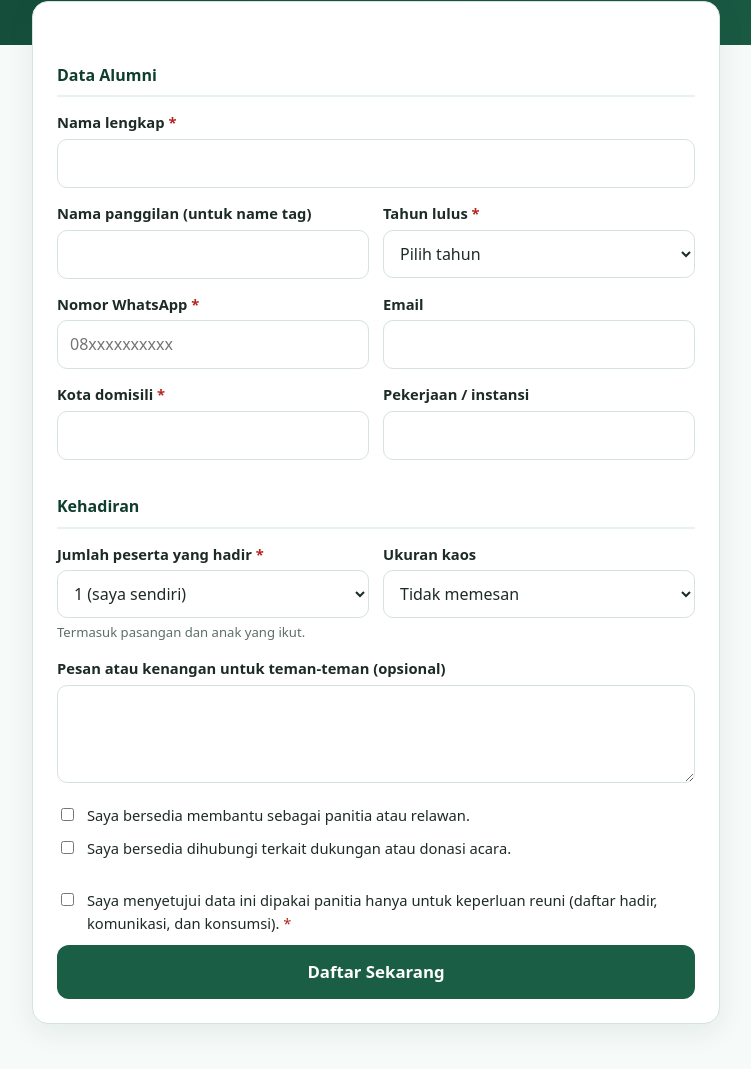
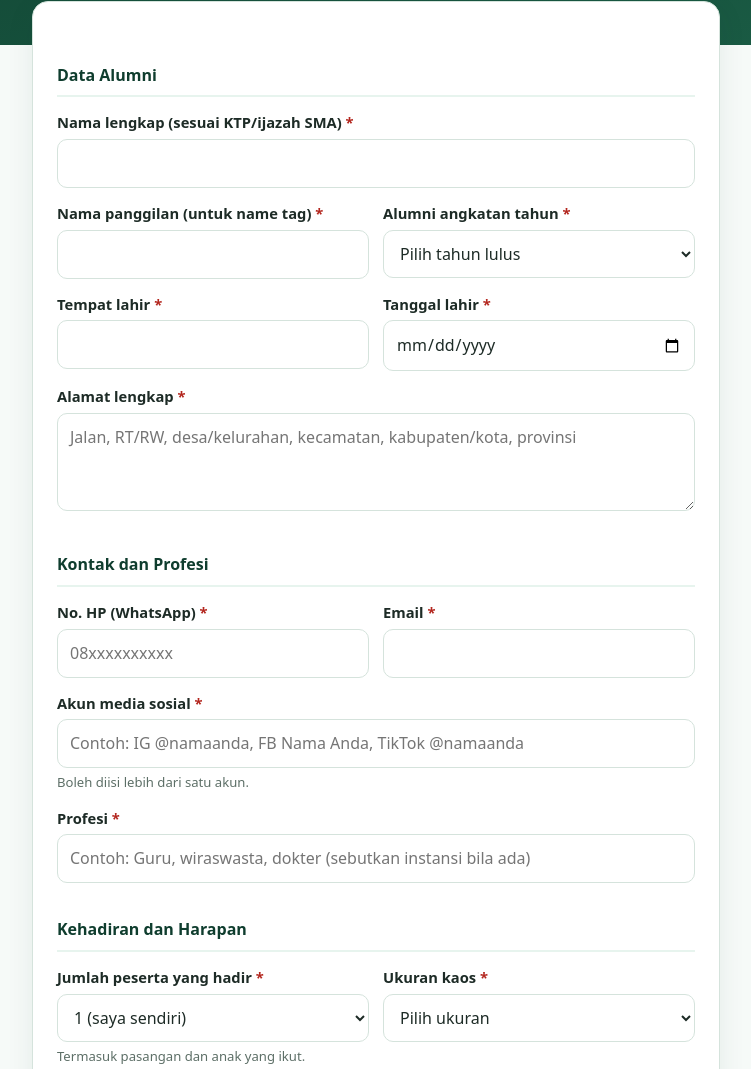
Before and after one commit to dijayanet/pendafataran_reuni_akbar_smai, a plain HTML site: page index.html in a window 1280 px wide. Shown: the part 504-1573 px from the top of the page, without its empty margins (264-1015 px from the left). Drawn offline with Linux system fonts and the light colour scheme; no server answers.

Commit message:
Add files via upload

```diff
--- a/index.html
+++ b/index.html
@@ -4,9 +4,9 @@
 <meta charset="utf-8">
 <link rel="icon" type="image/png" href="logo.png">
 <meta name="viewport" content="width=device-width, initial-scale=1">
-<title>Pendaftaran Reuni Akbar Alumni SMA Islam Al-Mizan</title>
-<meta name="description" content="Formulir pendaftaran Reuni Akbar Alumni SMA Islam Al-Mizan Jatiwangi.">
-<meta property="og:title" content="Daftar Reuni Akbar Alumni SMA Islam Al-Mizan">
+<title>Pendaftaran Reuni Akbar Alumni SMA Unggulan Al-Mizan</title>
+<meta name="description" content="Formulir pendaftaran Reuni Akbar Alumni SMA Unggulan Al-Mizan (semua angkatan).">
+<meta property="og:title" content="Daftar Reuni Akbar Alumni SMA Unggulan Al-Mizan">
 <meta property="og:description" content="Mari berkumpul kembali. Daftarkan diri Anda sekarang.">
 <style>
 :root{--g9:#0f3d2e;--g7:#1b5e46;--g5:#2f8f6b;--g1:#e7f4ee;--gold:#c8962e;--ink:#1d2b26;--mut:#5d6f67;--line:#d5e3dc;--err:#b3261e;--bg:#f6faf8}
@@ -64,7 +64,7 @@ button.primary:disabled{opacity:.6;cursor:wait}
 <header>
   <div class="school" id="sekolah"></div>
   <h1 id="judul">Reuni Akbar Alumni</h1>
-  <p class="sub">Silaturahmi lintas angkatan. Daftarkan diri Anda dan kabari rekan seangkatan.</p>
+  <p class="sub">Silaturahmi semua angkatan. Daftarkan diri Anda dan kabari rekan seangkatan.</p>
   <div class="info" id="info"></div>
 </header>
 
@@ -77,35 +77,51 @@ button.primary:disabled{opacity:.6;cursor:wait}
 
       <fieldset>
         <legend>Data Alumni</legend>
-        <div class="field"><label for="nama">Nama lengkap <span class="req">*</span></label>
+        <div class="field"><label for="nama">Nama lengkap (sesuai KTP/ijazah SMA) <span class="req">*</span></label>
           <input id="nama" name="nama" required maxlength="80" autocomplete="name">
           <div class="err">Nama lengkap wajib diisi.</div></div>
         <div class="row">
-          <div class="field"><label for="panggilan">Nama panggilan (untuk name tag)</label>
-            <input id="panggilan" name="panggilan" maxlength="30"></div>
-          <div class="field"><label for="angkatan">Tahun lulus <span class="req">*</span></label>
-            <select id="angkatan" name="angkatan" required><option value="">Pilih tahun</option></select>
-            <div class="err">Pilih tahun lulus.</div></div>
+          <div class="field"><label for="panggilan">Nama panggilan (untuk name tag) <span class="req">*</span></label>
+            <input id="panggilan" name="panggilan" required maxlength="30">
+            <div class="err">Nama panggilan wajib diisi.</div></div>
+          <div class="field"><label for="angkatan">Alumni angkatan tahun <span class="req">*</span></label>
+            <select id="angkatan" name="angkatan" required><option value="">Pilih tahun lulus</option></select>
+            <div class="err">Pilih tahun angkatan.</div></div>
         </div>
         <div class="row">
-          <div class="field"><label for="wa">Nomor WhatsApp <span class="req">*</span></label>
-            <input id="wa" name="wa" type="tel" inputmode="tel" required maxlength="20" placeholder="08xxxxxxxxxx" autocomplete="tel">
-            <div class="err">Masukkan nomor WhatsApp yang valid.</div></div>
-          <div class="field"><label for="email">Email</label>
-            <input id="email" name="email" type="email" maxlength="80" autocomplete="email">
-            <div class="err">Format email tidak valid.</div></div>
+          <div class="field"><label for="tempatLahir">Tempat lahir <span class="req">*</span></label>
+            <input id="tempatLahir" name="tempatLahir" required maxlength="60">
+            <div class="err">Tempat lahir wajib diisi.</div></div>
+          <div class="field"><label for="tglLahir">Tanggal lahir <span class="req">*</span></label>
+            <input id="tglLahir" name="tglLahir" type="date" required min="1940-01-01">
+            <div class="err">Isi tanggal lahir yang valid.</div></div>
         </div>
-        <div class="row">
-          <div class="field"><label for="domisili">Kota domisili <span class="req">*</span></label>
-            <input id="domisili" name="domisili" required maxlength="60">
-            <div class="err">Kota domisili wajib diisi.</div></div>
-          <div class="field"><label for="pekerjaan">Pekerjaan / instansi</label>
-            <input id="pekerjaan" name="pekerjaan" maxlength="80"></div>
-        </div>
+        <div class="field"><label for="alamat">Alamat lengkap <span class="req">*</span></label>
+          <textarea id="alamat" name="alamat" rows="3" required maxlength="250" autocomplete="street-address" placeholder="Jalan, RT/RW, desa/kelurahan, kecamatan, kabupaten/kota, provinsi"></textarea>
+          <div class="err">Alamat lengkap wajib diisi.</div></div>
       </fieldset>
 
       <fieldset>
-        <legend>Kehadiran</legend>
+        <legend>Kontak dan Profesi</legend>
+        <div class="row">
+          <div class="field"><label for="wa">No. HP (WhatsApp) <span class="req">*</span></label>
+            <input id="wa" name="wa" type="tel" inputmode="tel" required maxlength="20" placeholder="08xxxxxxxxxx" autocomplete="tel">
+            <div class="err">Masukkan nomor HP/WhatsApp yang valid.</div></div>
+          <div class="field"><label for="email">Email <span class="req">*</span></label>
+            <input id="email" name="email" type="email" required maxlength="80" autocomplete="email">
+            <div class="err">Masukkan email yang valid.</div></div>
+        </div>
+        <div class="field"><label for="medsos">Akun media sosial <span class="req">*</span></label>
+          <input id="medsos" name="medsos" required maxlength="120" placeholder="Contoh: IG @namaanda, FB Nama Anda, TikTok @namaanda">
+          <div class="hint">Boleh diisi lebih dari satu akun.</div>
+          <div class="err">Akun media sosial wajib diisi.</div></div>
+        <div class="field"><label for="profesi">Profesi <span class="req">*</span></label>
+          <input id="profesi" name="profesi" required maxlength="100" placeholder="Contoh: Guru, wiraswasta, dokter (sebutkan instansi bila ada)">
+          <div class="err">Profesi wajib diisi.</div></div>
+      </fieldset>
+
+      <fieldset>
+        <legend>Kehadiran dan Harapan</legend>
         <div class="row">
           <div class="field"><label for="jumlah">Jumlah peserta yang hadir <span class="req">*</span></label>
             <select id="jumlah" name="jumlah" required>
@@ -113,14 +129,16 @@ button.primary:disabled{opacity:.6;cursor:wait}
               <option value="4">4</option><option value="5">5</option><option value="6">6</option>
             </select>
             <div class="hint">Termasuk pasangan dan anak yang ikut.</div></div>
-          <div class="field"><label for="kaos">Ukuran kaos</label>
-            <select id="kaos" name="kaos"><option value="">Tidak memesan</option>
-              <option>S</option><option>M</option><option>L</option><option>XL</option><option>XXL</option><option>3XL</option></select></div>
+          <div class="field"><label for="kaos">Ukuran kaos <span class="req">*</span></label>
+            <select id="kaos" name="kaos" required><option value="">Pilih ukuran</option>
+              <option>S</option><option>M</option><option>L</option><option>XL</option><option>XXL</option><option>3XL</option></select>
+            <div class="err">Pilih ukuran kaos.</div></div>
         </div>
-        <div class="field"><label for="pesan">Pesan atau kenangan untuk teman-teman (opsional)</label>
-          <textarea id="pesan" name="pesan" rows="3" maxlength="500"></textarea></div>
-        <label class="check"><input type="checkbox" id="panitia" name="panitia"> <span>Saya bersedia membantu sebagai panitia atau relawan.</span></label>
-        <label class="check"><input type="checkbox" id="sponsor" name="sponsor"> <span>Saya bersedia dihubungi terkait dukungan atau donasi acara.</span></label>
+        <div class="field"><label for="harapan">Harapan untuk reuni dan untuk Al-Mizan <span class="req">*</span></label>
+          <textarea id="harapan" name="harapan" rows="4" required maxlength="600" placeholder="Tuliskan harapan Anda"></textarea>
+          <div class="err">Harapan wajib diisi.</div></div>
+        <label class="check"><input type="checkbox" id="panitia" name="panitia"> <span>Saya bersedia membantu sebagai panitia atau relawan. (centang bila bersedia)</span></label>
+        <label class="check"><input type="checkbox" id="sponsor" name="sponsor"> <span>Saya bersedia dihubungi terkait dukungan atau donasi acara. (centang bila bersedia)</span></label>
       </fieldset>
 
       <div class="hp" aria-hidden="true"><label>Jangan diisi <input name="website" tabindex="-1" autocomplete="off"></label></div>
--- a/script.js
+++ b/script.js
@@ -54,17 +54,21 @@
   // ---- Validasi ----
   function validate() {
     var ok = true;
-    ["nama", "angkatan", "domisili"].forEach(function (id) {
+    ["nama", "panggilan", "angkatan", "tempatLahir", "alamat", "medsos", "profesi", "kaos", "harapan"].forEach(function (id) {
       var bad = !$(id).value.trim();
       setInvalid($(id), bad);
       if (bad) ok = false;
     });
+    var tl = $("tglLahir").value;
+    var tlBad = !tl || tl < "1940-01-01" || tl > new Date().toISOString().slice(0, 10);
+    setInvalid($("tglLahir"), tlBad);
+    if (tlBad) ok = false;
     var wa = normWA($("wa").value);
     var waBad = !/^62\d{8,13}$/.test(wa);
     setInvalid($("wa"), waBad);
     if (waBad) ok = false;
     var em = $("email").value.trim();
-    var emBad = em !== "" && !/^[^\s@]+@[^\s@]+\.[^\s@]+$/.test(em);
+    var emBad = !/^[^\s@]+@[^\s@]+\.[^\s@]+$/.test(em);
     setInvalid($("email"), emBad);
     if (emBad) ok = false;
     var sBad = !$("setuju").checked;
@@ -72,6 +76,17 @@
     if (sBad) ok = false;
     return ok;
   }
+
+  // Hapus tanda galat begitu kolom diperbaiki
+  document.querySelectorAll("#form input, #form select, #form textarea").forEach(function (el) {
+    ["input", "change"].forEach(function (ev) {
+      el.addEventListener(ev, function () {
+        var wrap = el.closest(".field");
+        if (wrap) wrap.classList.remove("invalid");
+        if (el.id === "setuju") $("setujuErr").style.display = "none";
+      });
+    });
+  });
 
   // ---- Kirim ----
   $("form").addEventListener("submit", function (e) {
@@ -92,11 +107,14 @@
       angkatan: $("angkatan").value,
       wa: normWA($("wa").value),
       email: $("email").value.trim(),
-      domisili: $("domisili").value.trim(),
-      pekerjaan: $("pekerjaan").value.trim(),
+      tempatLahir: $("tempatLahir").value.trim(),
+      tglLahir: $("tglLahir").value,
+      alamat: $("alamat").value.trim(),
+      medsos: $("medsos").value.trim(),
+      profesi: $("profesi").value.trim(),
       jumlah: $("jumlah").value,
       kaos: $("kaos").value,
-      pesan: $("pesan").value.trim(),
+      harapan: $("harapan").value.trim(),
       panitia: $("panitia").checked ? "Ya" : "Tidak",
       sponsor: $("sponsor").checked ? "Ya" : "Tidak",
       website: document.querySelector('input[name="website"]').value
```
Also changed, not shown: 1 other file.
